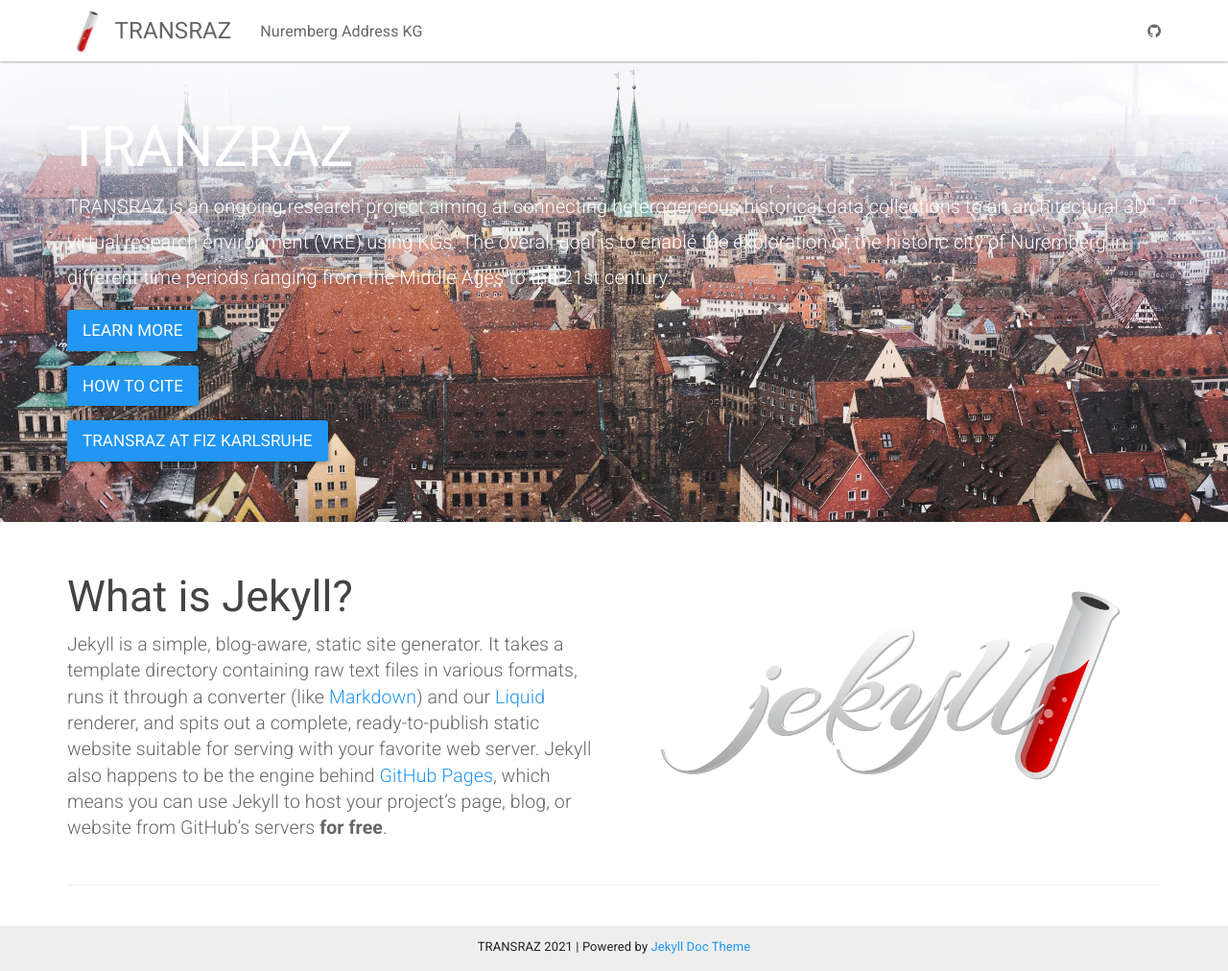
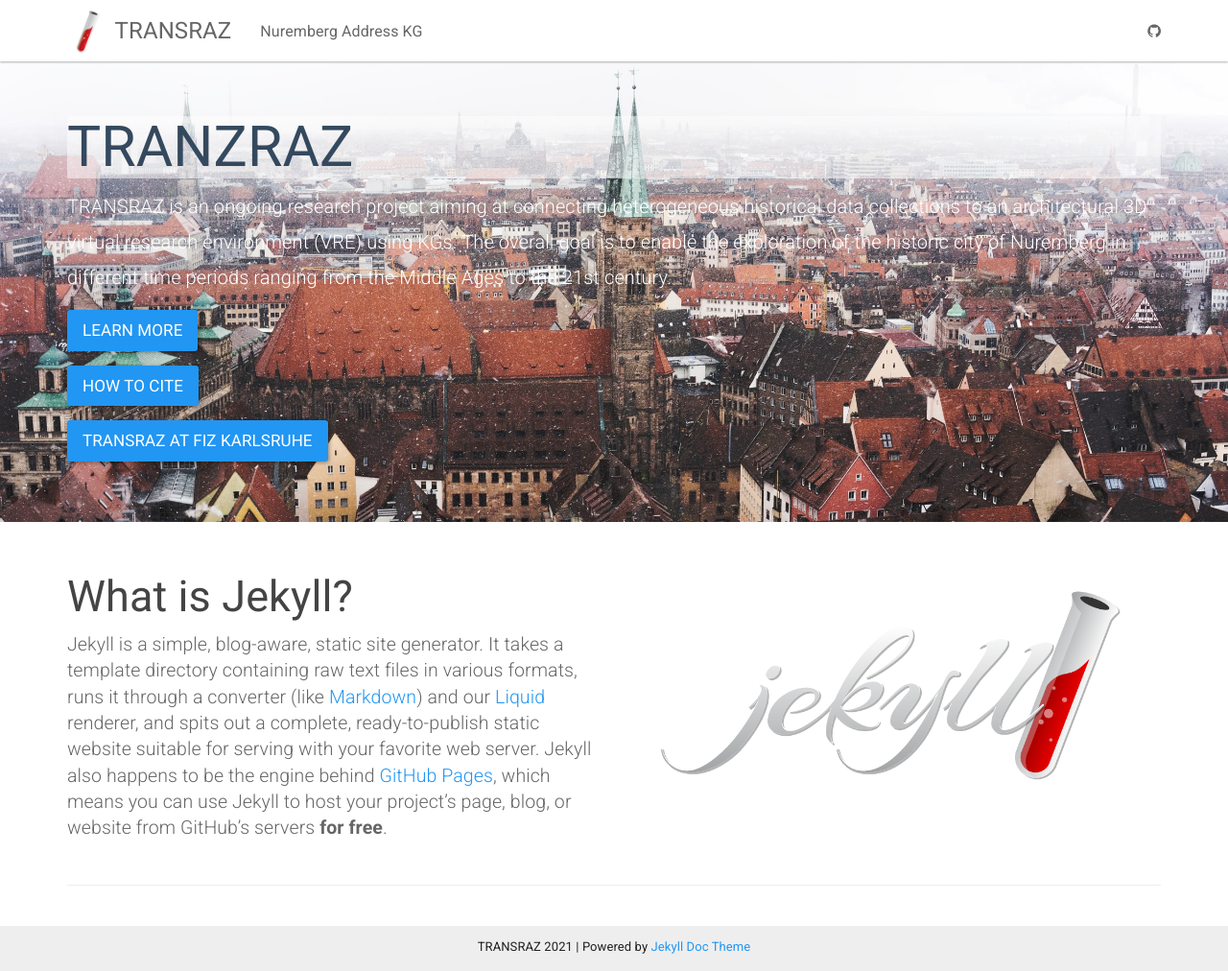
Before and after one commit to ISE-FIZKarlsruhe/Transraz, a Jekyll site: the page built from index.html, in a window 1280 px wide and 1012 px high. Shown: the whole window at 96% size. Built offline with Jekyll 4.4.1, drawn with Linux system fonts in a browser that asks for light colours.

Commit message:
Update _jekyll-doc-theme.scss

```diff
--- a/_sass/_jekyll-doc-theme.scss
+++ b/_sass/_jekyll-doc-theme.scss
@@ -23,7 +23,8 @@
     color: #fff;
 
     h1 {
-      color: #fff;
+      color: #34495e;
+      background-color: rgba(255, 255, 255, 0.5);
     }
     // background-attachment: fixed;
     background-size: cover;
```
